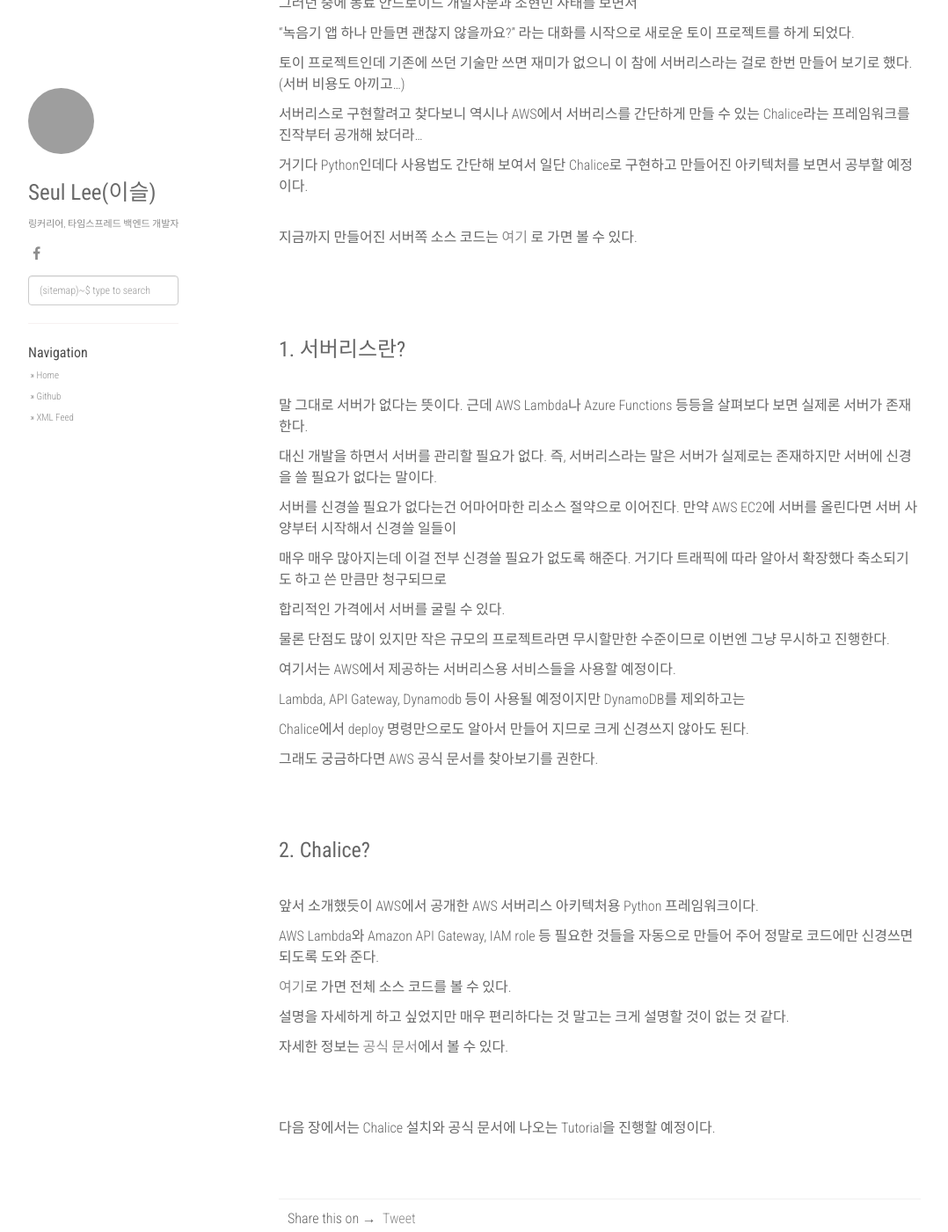
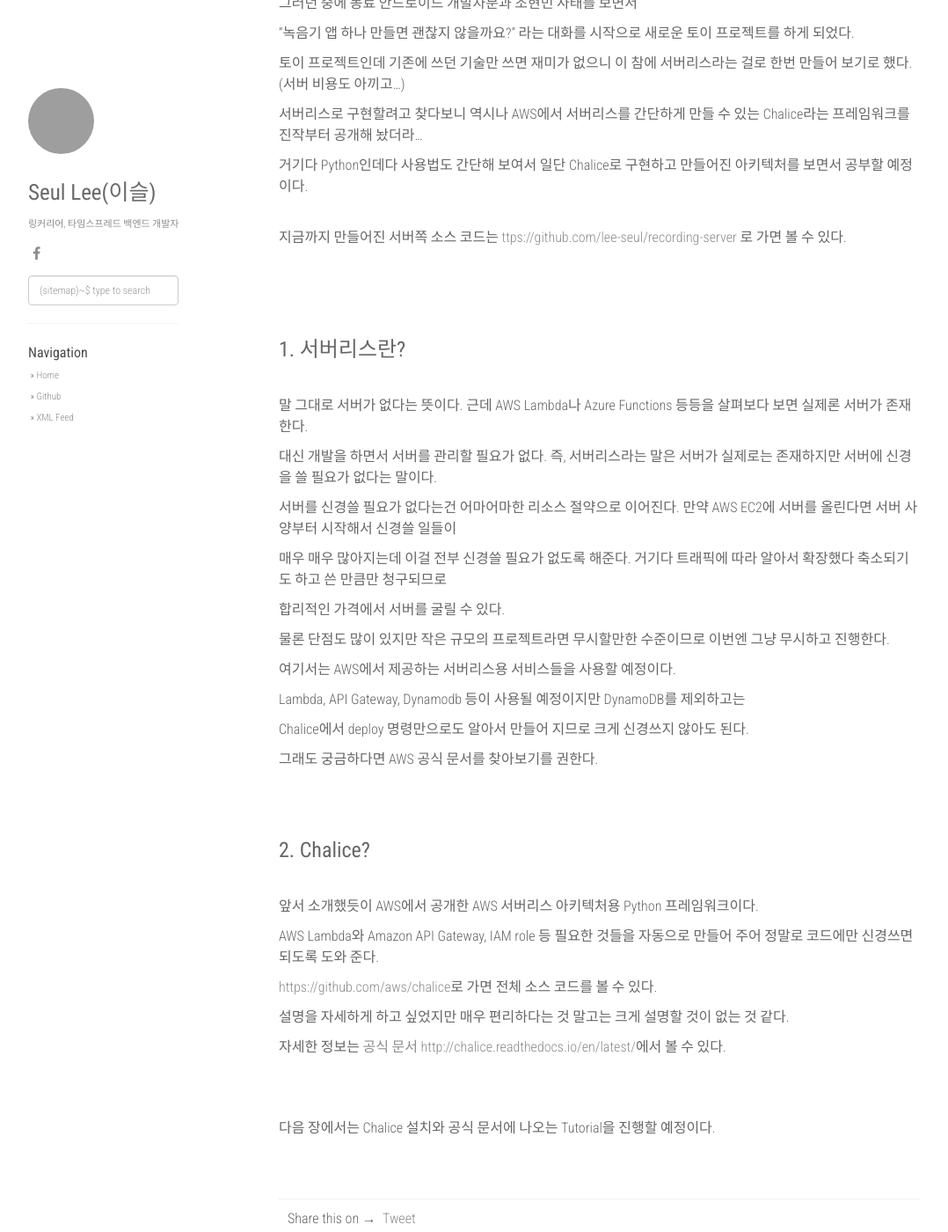
Before and after one commit to lee-seul/lee-seul.github.com, a Jekyll site: the page built from _posts/2018-05-11-python-serverless-microframework-01.markdown, in a window 1280 px wide and 1400 px high, scrolled down 229 px. Shown: the whole window at 88% size, without its empty margins (53-1131 px from the left). Built offline with Jekyll 4.4.1, drawn with Linux system fonts in a browser that asks for light colours; nearby versions of some CDN libraries; comment, search, counter and statistics services are not loaded; grey boxes are pictures that could not be loaded.

Commit message:
링크들 수정

```diff
--- a/_posts/2018-05-11-python-serverless-microframework-01.markdown
+++ b/_posts/2018-05-11-python-serverless-microframework-01.markdown
@@ -25,7 +25,7 @@
 거기다 Python인데다 사용법도 간단해 보여서 일단 Chalice로 구현하고 만들어진 아키텍처를 보면서 공부할 예정이다.
 
 <br>
-지금까지 만들어진 서버쪽 소스 코드는 [여기](https://github.com/lee-seul/recording-server) 로 가면 볼 수 있다.
+지금까지 만들어진 서버쪽 소스 코드는 [ttps://github.com/lee-seul/recording-server](https://github.com/lee-seul/recording-server) 로 가면 볼 수 있다.
 
 <br>
 <br>
@@ -71,11 +71,11 @@
 
 AWS Lambda와 Amazon API Gateway, IAM role 등 필요한 것들을 자동으로 만들어 주어 정말로 코드에만 신경쓰면 되도록 도와 준다.
 
-[여기](https://github.com/aws/chalice)로 가면 전체 소스 코드를 볼 수 있다.
+[https://github.com/aws/chalice](https://github.com/aws/chalice)로 가면 전체 소스 코드를 볼 수 있다.
 
 설명을 자세하게 하고 싶었지만 매우 편리하다는 것 말고는 크게 설명할 것이 없는 것 같다.
 
-자세한 정보는 [공식 문서](http://chalice.readthedocs.io/en/latest/)에서 볼 수 있다.
+자세한 정보는 [공식 문서 http://chalice.readthedocs.io/en/latest/](http://chalice.readthedocs.io/en/latest/)에서 볼 수 있다.
 
 
 <br>
```
